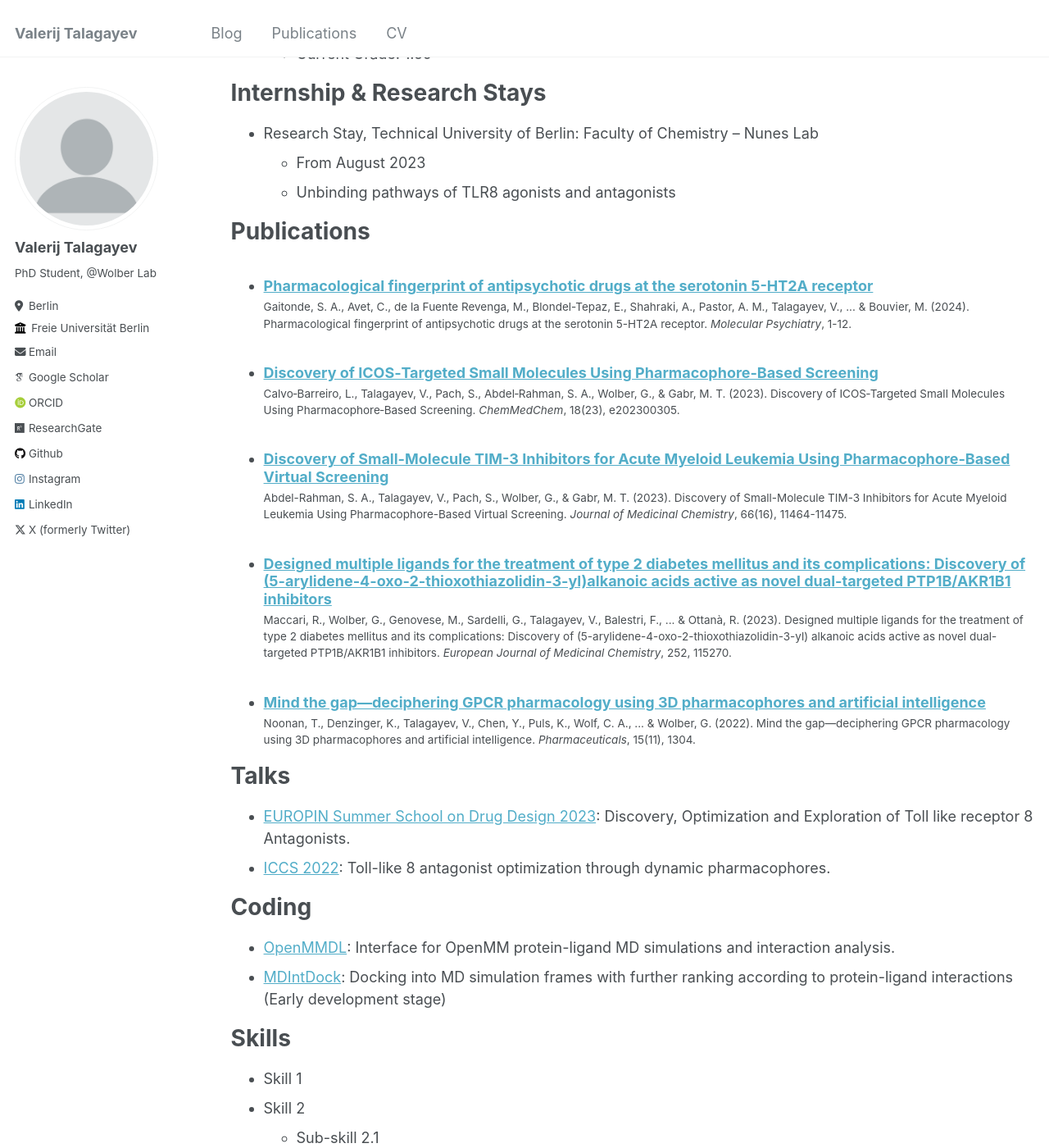
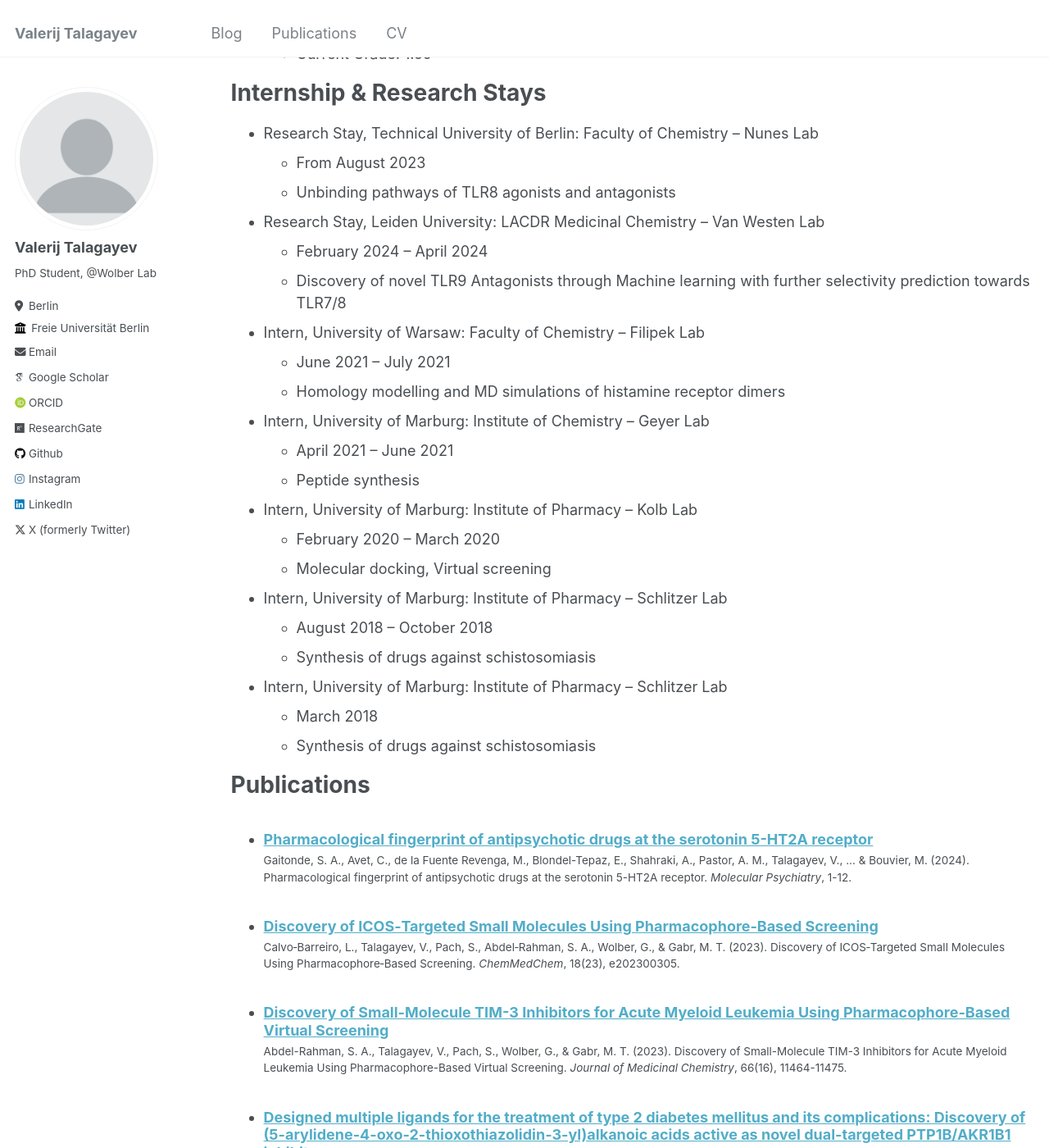
Before and after one commit to talagayev/talagayev11.github.io, a Jekyll site: the page built from _pages/cv.md, in a window 1280 px wide and 1400 px high, scrolled down 740 px. Shown: the whole window at 82% size. Built offline with Jekyll 4.4.1, drawn with Linux system fonts in a browser that asks for light colours; some web fonts are replaced.

Commit message:
Update cv.md

```diff
--- a/_pages/cv.md
+++ b/_pages/cv.md
@@ -38,6 +38,30 @@ Internship & Research Stays
   * From August 2023
   * Unbinding pathways of TLR8 agonists and antagonists
 
+* Research Stay, Leiden University: LACDR Medicinal Chemistry – Van Westen Lab
+  * February 2024 – April 2024
+  * Discovery of novel TLR9 Antagonists through Machine learning with further selectivity prediction towards TLR7/8
+
+* Intern, University of Warsaw: Faculty of Chemistry – Filipek Lab
+  * June 2021 – July 2021
+  * Homology modelling and MD simulations of histamine receptor dimers
+
+* Intern, University of Marburg: Institute of Chemistry – Geyer Lab
+  * April 2021 – June 2021
+  * Peptide synthesis
+
+* Intern, University of Marburg: Institute of Pharmacy – Kolb Lab
+  * February 2020 – March 2020
+  * Molecular docking, Virtual screening
+
+* Intern, University of Marburg: Institute of Pharmacy – Schlitzer Lab
+  * August 2018 – October 2018
+  * Synthesis of drugs against schistosomiasis
+
+* Intern, University of Marburg: Institute of Pharmacy – Schlitzer Lab
+  * March 2018
+  * Synthesis of drugs against schistosomiasis
+
 Publications
 ======
   <ul>{% for post in site.publications reversed %}
```
